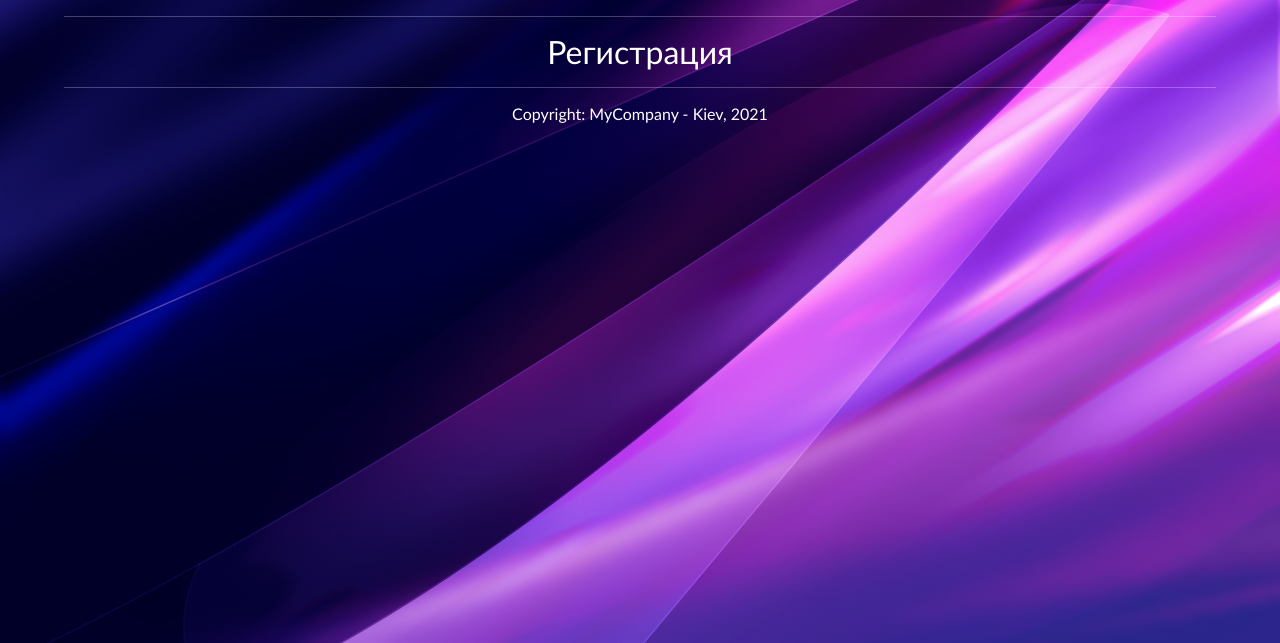
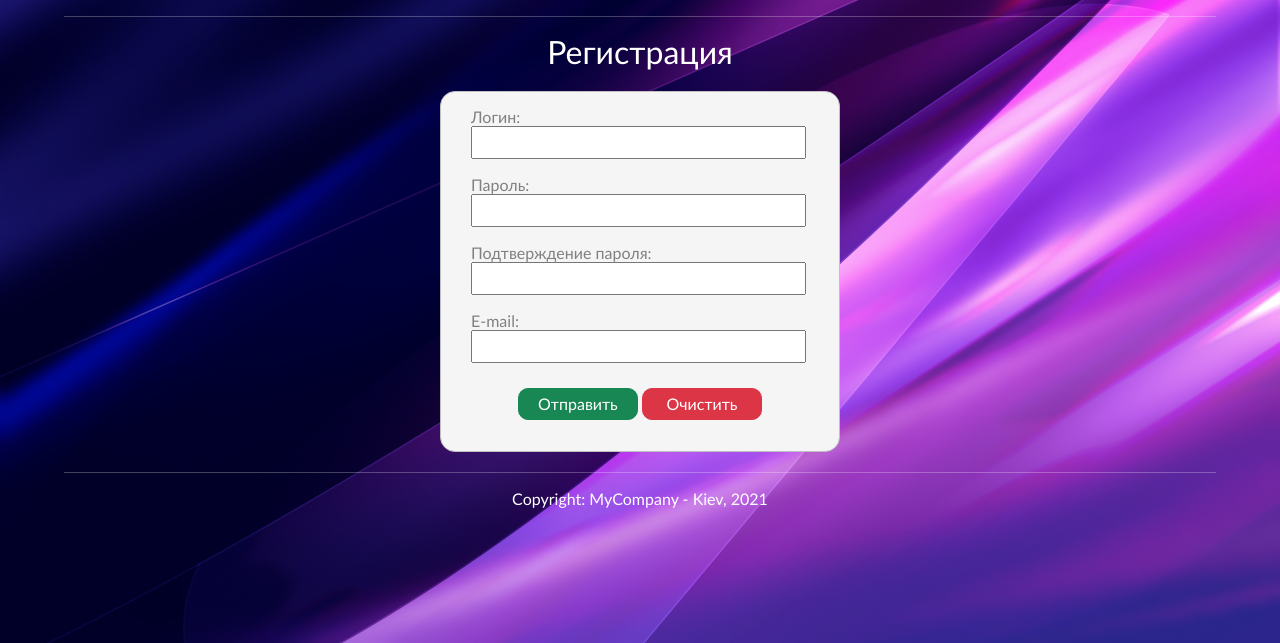
Before and after one commit to FlaskYaraLit/NewsPortal, a Flask app: page /users/register in a window 1280 px wide. Shown: the part 157-800 px from the top of the page. Run offline with Flask 2, Linux system fonts and the light colour scheme.

Commit message:
добавлена форма регистрации

```diff
--- a/templates/users/register.html
+++ b/templates/users/register.html
@@ -6,5 +6,48 @@
 {% block content %}
 <div class="main-box">
     <h2>Регистрация</h2>
+    <form action="/users/register" method="post">
+        <p>
+            <label for="login">Логин:</label><br>
+            <input type="text" id="login" name="login" class="inp" required>
+        </p>
+        <p>
+            <label for="pass1">Пароль:</label><br>
+            <input type="password" id="pass1" name="pass1" class="inp" required>
+        </p>
+        <p>
+            <label for="pass2">Подтверждение пароля:</label><br>
+            <input type="password" id="pass2" name="pass2" class="inp" required>
+        </p>
+        <p>
+            <label for="email">E-mail:</label><br>
+            <input type="email" id="email" name="email" class="inp" required>
+        </p>
+        <p style="text-align: center; margin-top: 25px">
+            <input type="submit" value="Отправить" class="btn btn-success my-btn">
+            <input type="reset" value="Очистить" class="btn btn-danger my-btn">
+        </p>
+    </form>
 </div>
+<style>
+    form {
+        border: 1px solid silver;
+        width: 400px;
+        margin: 20px auto;
+        border-radius: 15px;
+        padding: 15px 30px;
+        background-color: whitesmoke;
+        color: gray;
+        text-align: left;
+    }
+    .inp {
+        width: 99%;
+        padding: 5px;
+    }
+    .my-btn {
+        width: 120px;
+        padding: 3px;
+        border-radius: 10px;
+    }
+</style>
 {% endblock %}
--- a/views/users_controller.py
+++ b/views/users_controller.py
@@ -27,4 +27,5 @@ class UsersController(object):
     @staticmethod
     @app.route('/users/register')
     def register():
+        # получение данных из формы ввода пароля и сохранение юзера в базе Данных
         return render_template('users/register.html')
```
